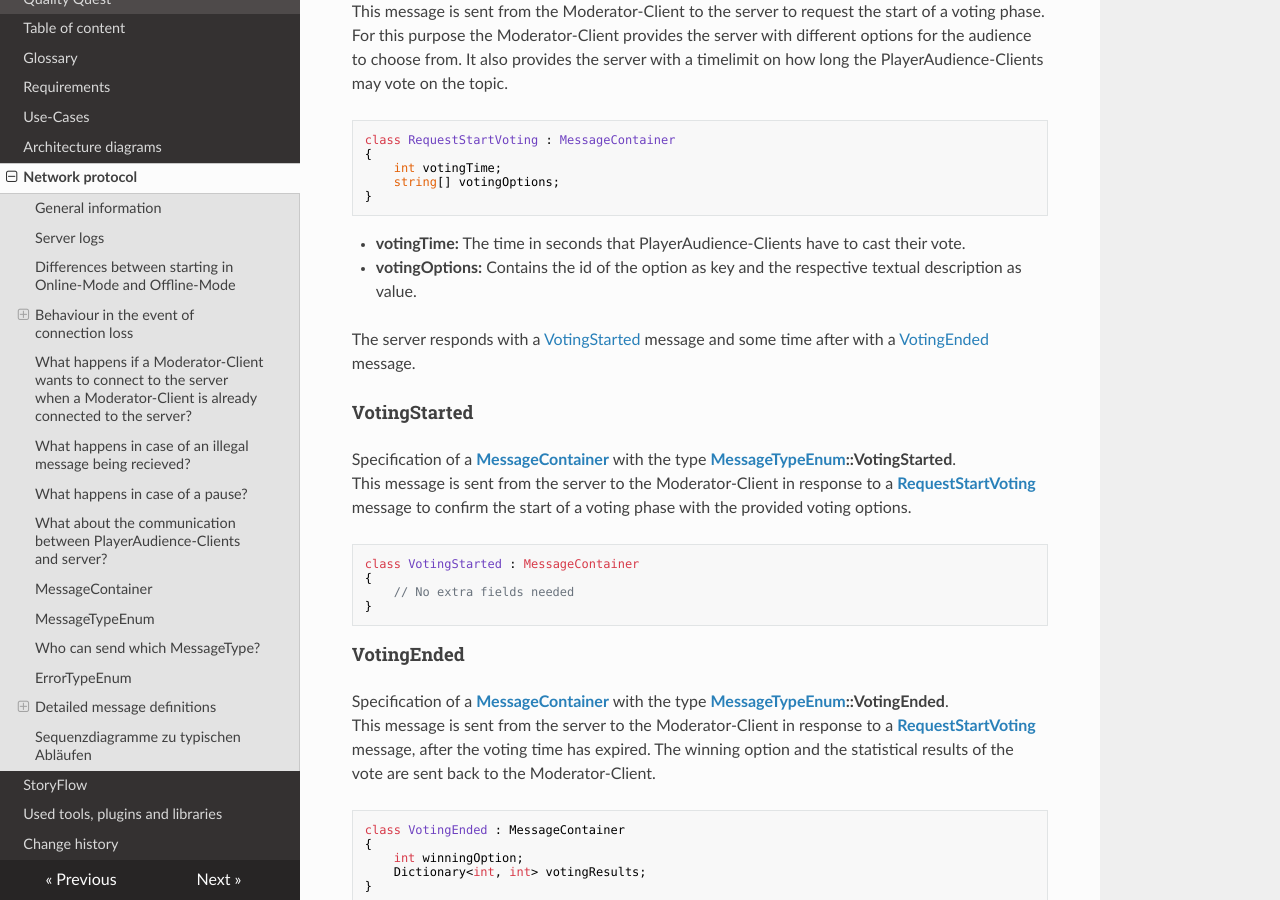
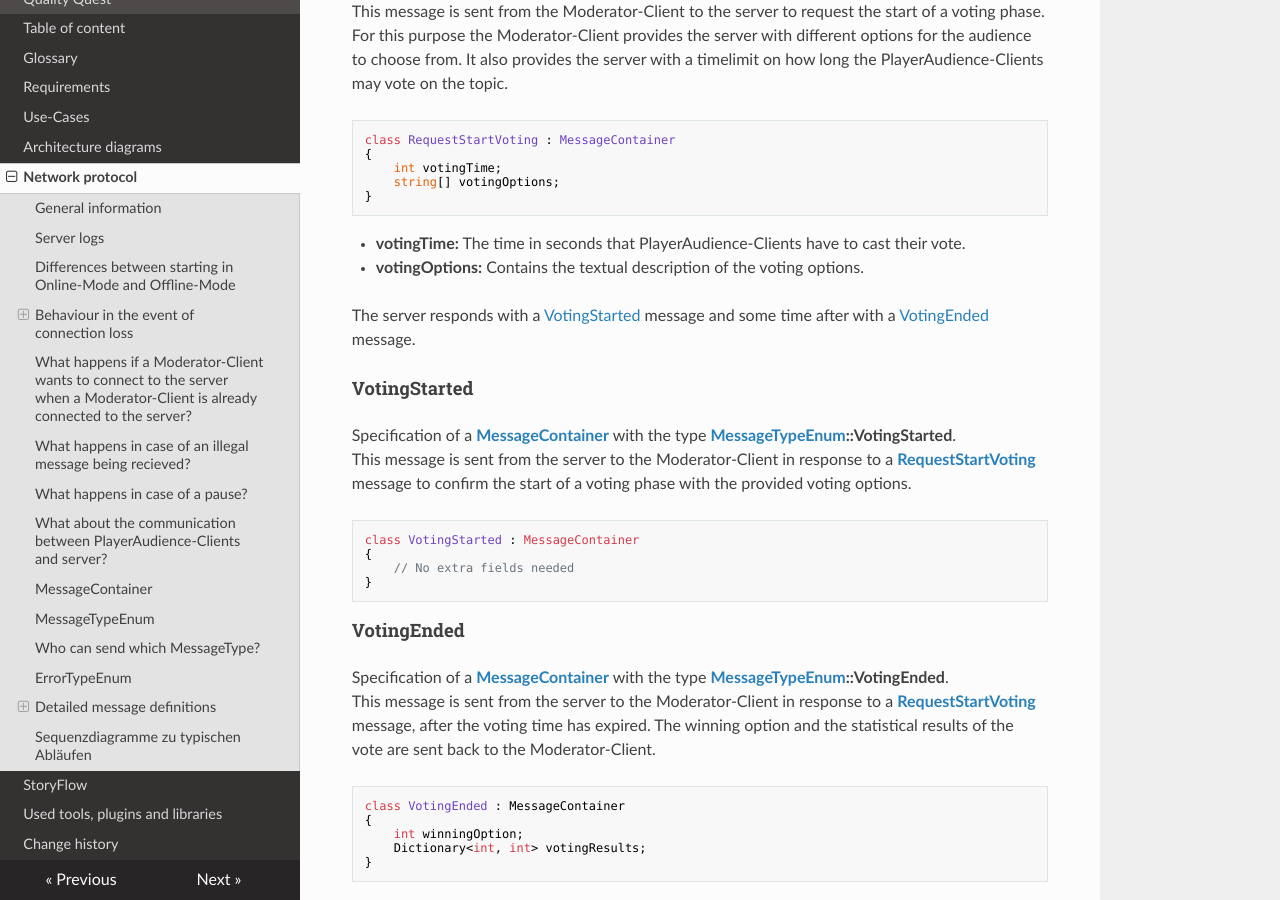
Before and after one commit to Brotenko/QualityQuest, an MkDocs documentation site: the page built from Docs/Technical Specifications/docs/network-protocol.md, in a window 1280 px wide and 900 px high, scrolled down 9419 px. Built offline with MkDocs 1.6.1, drawn with Linux system fonts in a browser that asks for light colours; nearby versions of some CDN libraries.

Commit message:
Fixed requested changes.

````diff
--- a/Docs/Technical Specifications/docs/network-protocol.md
+++ b/Docs/Technical Specifications/docs/network-protocol.md
@@ -417,7 +417,7 @@ class RequestStartVoting : MessageContainer
 ```
 
 - **votingTime:** The time in seconds that PlayerAudience-Clients have to cast their vote.
-- **votingOptions:** Contains the id of the option as key and the respective textual description as value.
+- **votingOptions:** Contains the textual description of the voting options.
 
 The server responds with a [VotingStarted](#votingstarted) message and some time after with a [VotingEnded](#votingended) message.
 
````
